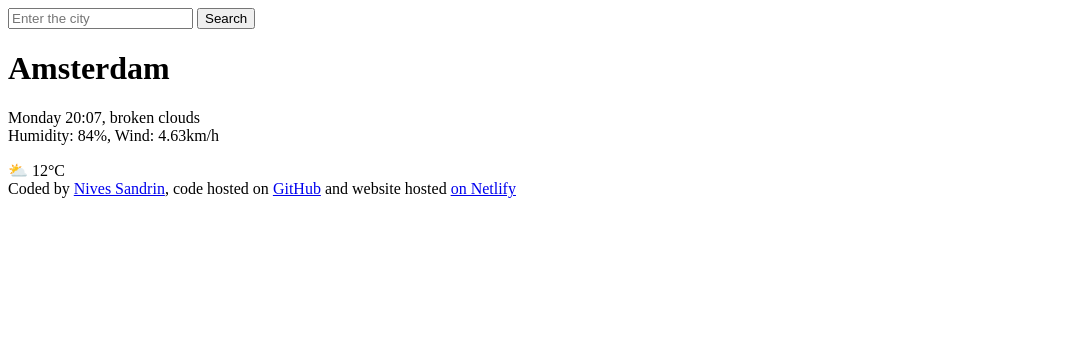
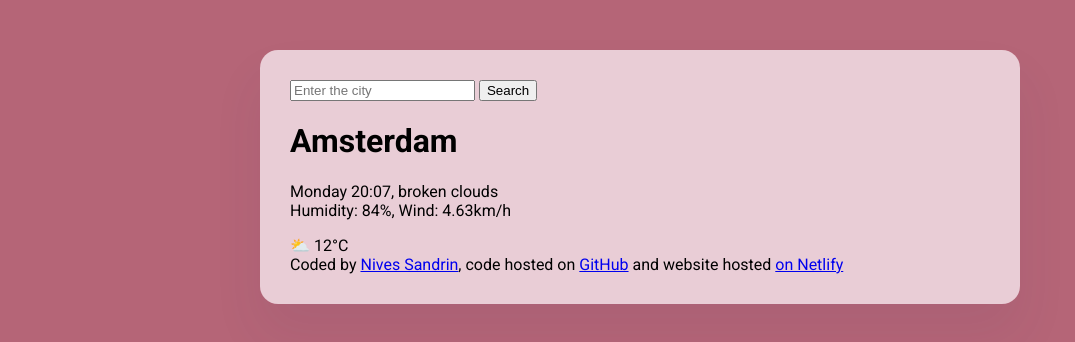
Before and after one commit to n1w35/Vanilla-Weather-Search, a plain HTML site: page index.html in a window 1280 px wide. Shown: the whole page, without its empty margins (0-1075 px from the left). Drawn offline with Linux system fonts and the light colour scheme.

Commit message:
Styled the main container and added custom fonts

```diff
--- a/index.html
+++ b/index.html
@@ -3,9 +3,17 @@
   <head>
     <meta charset="UTF-8" />
     <meta name="viewport" content="width=device-width, initial-scale=1.0" />
+    <link rel="stylesheet" href="src/styles.css" />
+    <link rel="preconnect" href="https://fonts.googleapis.com" />
+    <link rel="preconnect" href="https://fonts.gstatic.com" crossorigin />
+    <link
+      href="https://fonts.googleapis.com/css2?family=Josefin+Sans:wght@100;400&family=Roboto:ital,wght@0,100;0,300;0,400;0,500;0,700;0,900;1,100;1,300;1,400;1,500;1,700;1,900&display=swap"
+      rel="stylesheet"
+    />
     <title>Meteo App</title>
   </head>
   <body>
+    <div class="weather-app">
       <header>
         <form>
           <input type="search" placeholder="Enter the city" required />
@@ -27,7 +35,9 @@
         Coded by
         <a href="https://github.com/n1w35" target="_blank"> Nives Sandrin</a>,
         code hosted on
-      <a href="https://github.com/n1w35/Vanilla-Weather-Search" target="_blank"
+        <a
+          href="https://github.com/n1w35/Vanilla-Weather-Search"
+          target="_blank"
           >GitHub</a
         >
         and website hosted
@@ -35,5 +45,6 @@
           >on Netlify</a
         >
       </footer>
+    </div>
   </body>
 </html>
--- /dev/null
+++ b/src/styles.css
@@ -0,0 +1,14 @@
+body {
+  background-color: #b56577;
+  font-family: "Josefin Sans", sans-serif;
+  font-family: "Roboto", sans-serif;
+}
+
+.weather-app {
+  background-color: rgb(233, 205, 214);
+  max-width: 700px;
+  margin: 50px auto;
+  border-radius: 18px;
+  box-shadow: 0 30px 50px rgba(65, 50, 100, 0.08);
+  padding: 30px;
+}
```
Lines whose indentation alone changed are shown as unchanged.
